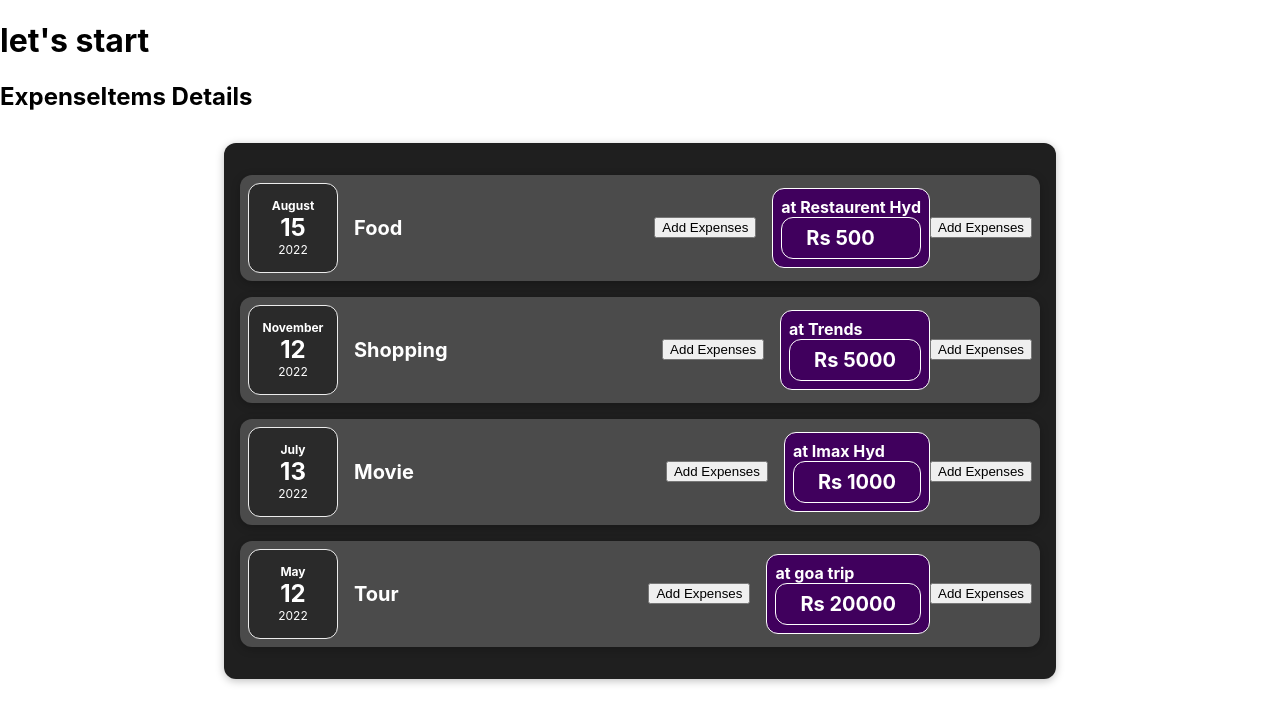
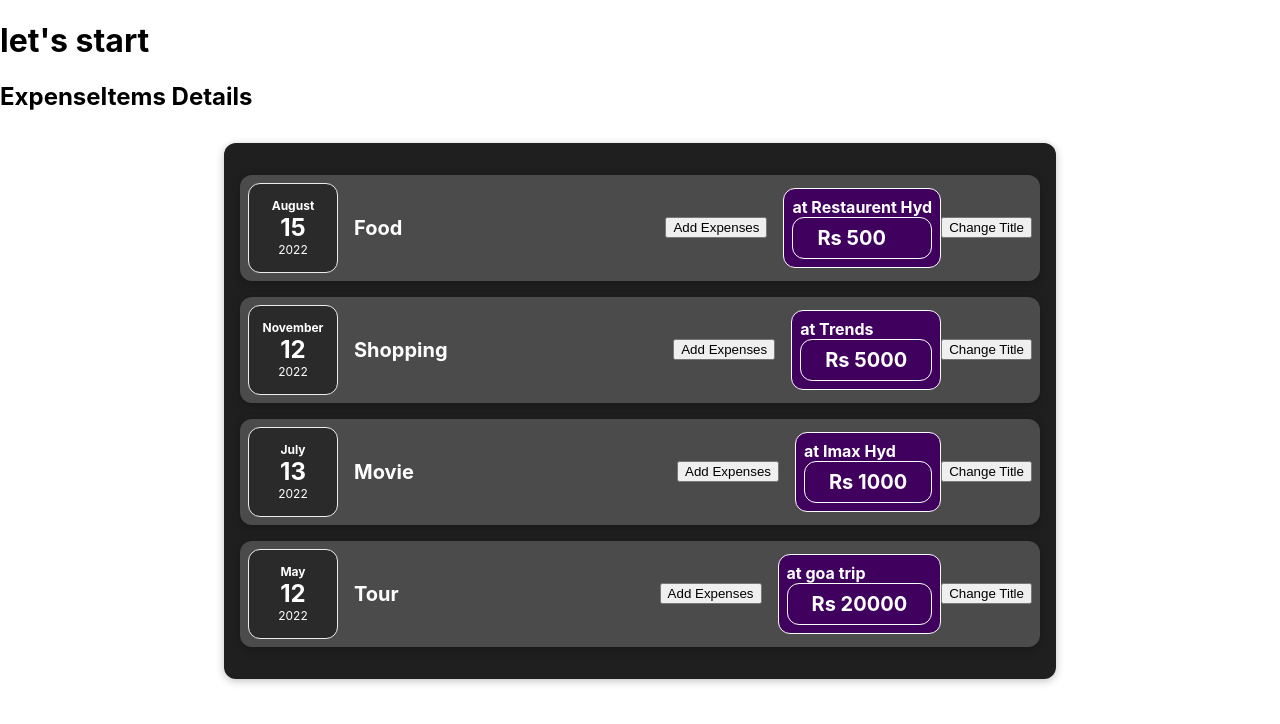
Before and after one commit to tej00001/React-Assignment, a React (Create React App) app: page / in a window 1280 px wide. Shown: the top 724 px of the page. Built offline with nearby package versions, Linux system fonts and the light colour scheme.

Commit message:
Adding task3

```diff
--- a/src/components/ExpenseList/ExpenseItems.js
+++ b/src/components/ExpenseList/ExpenseItems.js
@@ -32,7 +32,7 @@ const expenseHandler=()=>{
           LocationOfExpenditure={props.LocationOfExpenditure}
         ></ExpenseDetails>
       </div>
-      <button onClick={expenseHandler}>Add Expenses</button>
+      <button onClick={expenseHandler}>Change Title</button>
 
     </Card>
   );
```
